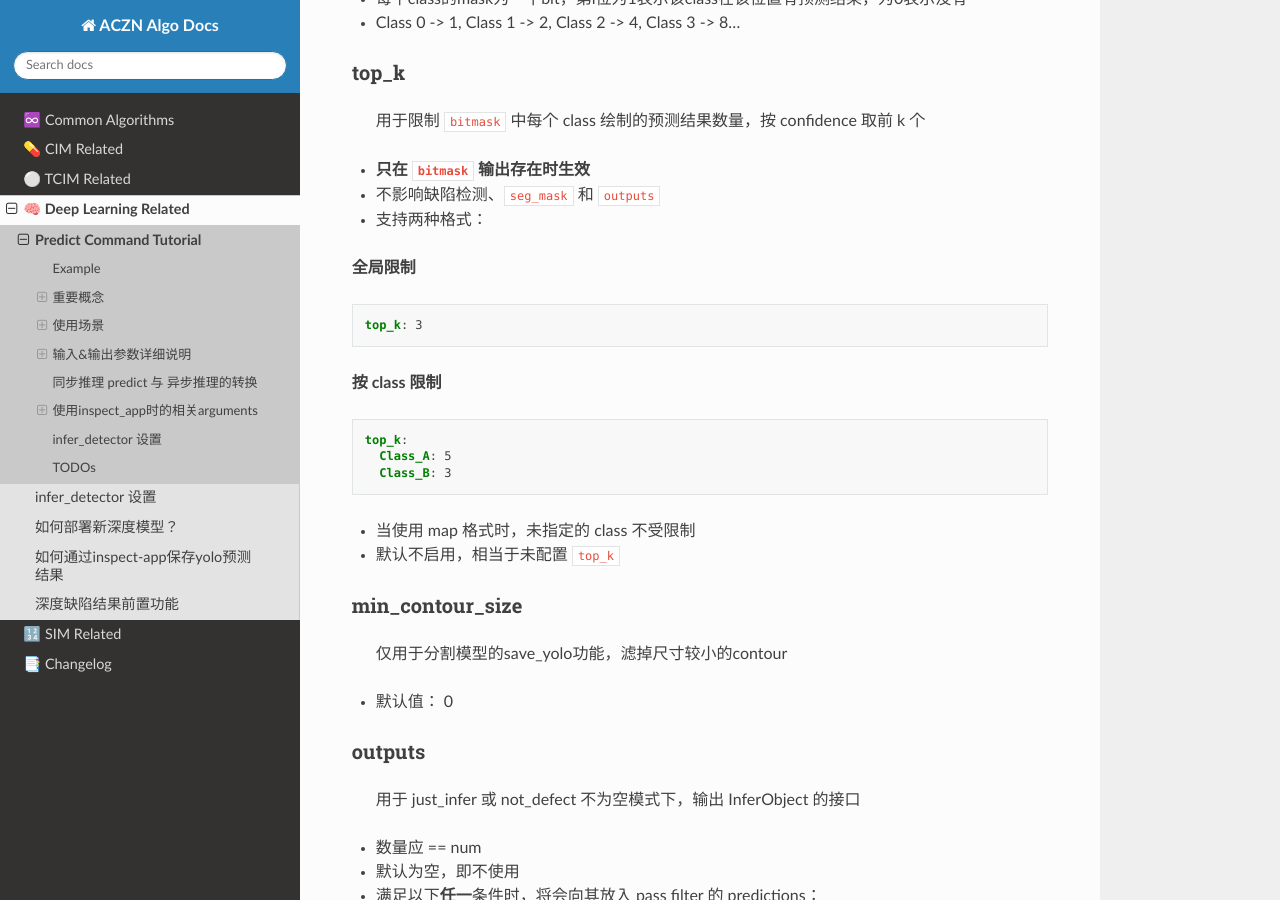
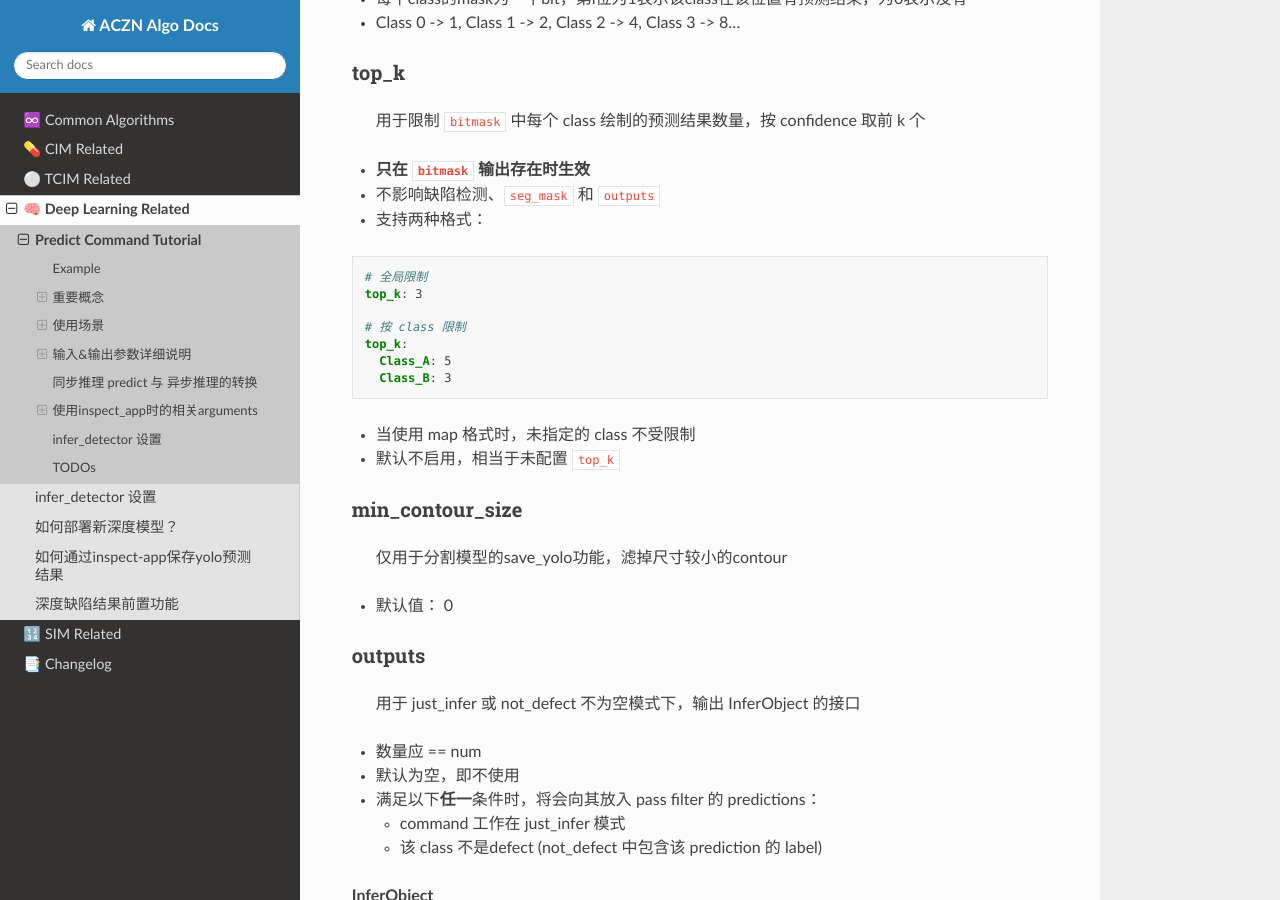
Before and after one commit to pejoypan/aczn-algo-docs, a Sphinx documentation site: the page built from docs/source/deeplearning/predict-command-tutorial.md, in a window 1280 px wide and 900 px high, scrolled down 9166 px. Built offline with Sphinx 7.4.7 and the Read the Docs theme 3.1.0, drawn with Linux system fonts in a browser that asks for light colours.

Commit message:
update precict-command-tutorial

````diff
--- a/docs/source/deeplearning/predict-command-tutorial.md
+++ b/docs/source/deeplearning/predict-command-tutorial.md
@@ -369,13 +369,11 @@ crop:
 - 不影响缺陷检测、`seg_mask` 和 `outputs`
 - 支持两种格式：
 
-**全局限制**
 ```yaml
+# 全局限制
 top_k: 3
-```
 
-**按 class 限制**
-```yaml
+# 按 class 限制
 top_k:
   Class_A: 5
   Class_B: 3
````
